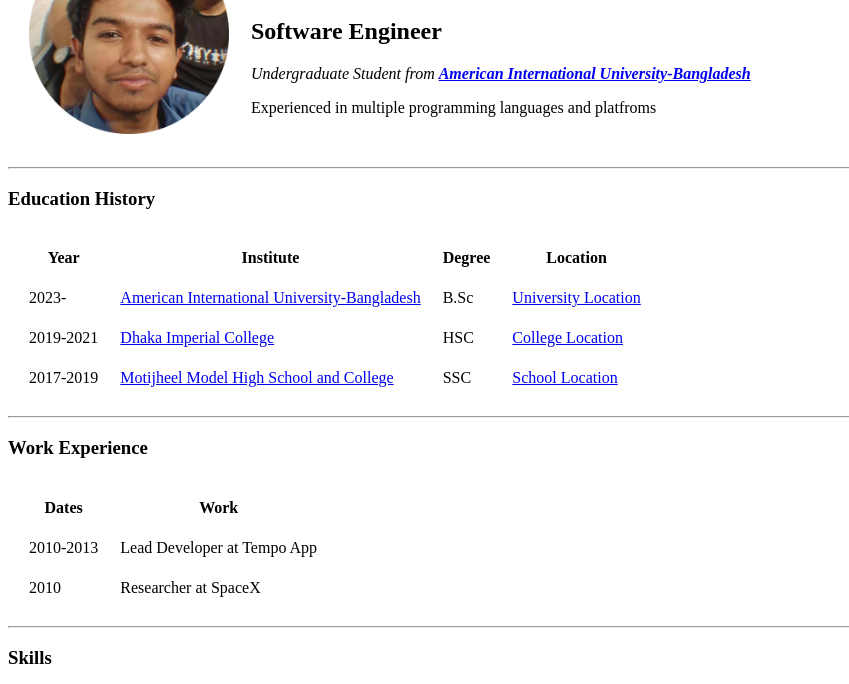
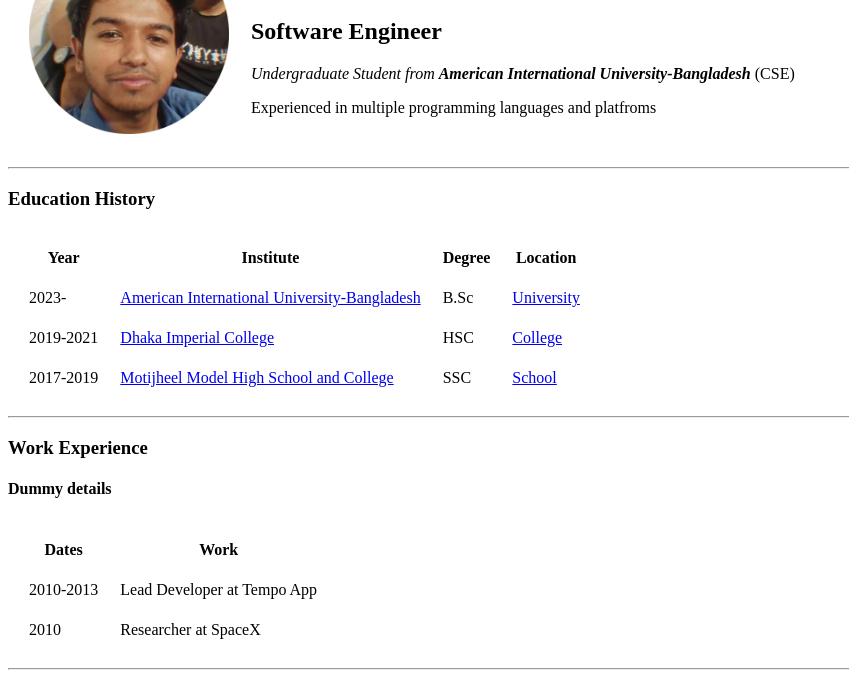
Before and after one commit to raiyen-zayed-rakin/cv, a plain HTML site: page index.html in a window 1280 px wide. Shown: the part 95-779 px from the top of the page, without its empty margins (0-849 px from the left). Drawn offline with Linux system fonts and the light colour scheme.

Commit message:
fixed issues

```diff
--- a/index.html
+++ b/index.html
@@ -13,7 +13,7 @@
         <td>
           <h1>Raiyen Zayed Rakin</h1>
           <h2>Software Engineer</h2>
-          <p><em>Undergraduate Student from <strong><a href="https://www.aiub.edu">American International University-Bangladesh</a></strong></em></p>
+          <p><em>Undergraduate Student from <strong>American International University-Bangladesh</strong></em> (CSE)</p>
 
           <p>Experienced in multiple programming languages and platfroms</p>
         </td>
@@ -35,25 +35,26 @@
           <td>2023-  </td>
           <td><a href="https://www.aiub.edu/">American International University-Bangladesh</a></td>
           <td>B.Sc</td>
-          <td><a href="https://www.google.com/maps/place/American+International+University+-+Bangladesh+(AIUB)/@23.8221242,90.4274063,15z/data=!4m2!3m1!1s0x0:0xc47f7c3e8e2263f2?sa=X&ved=1t:2428&ictx=111">University Location</a></td>
+          <td><a href="https://www.google.com/maps/place/American+International+University+-+Bangladesh+(AIUB)/@23.8221242,90.4274063,15z/data=!4m2!3m1!1s0x0:0xc47f7c3e8e2263f2?sa=X&ved=1t:2428&ictx=111">University</a></td>
         </tr>
         <tr>
           <td>2019-2021</td>
           <td><a href="https://imperialcollege.edu.bd/">Dhaka Imperial College</a></td>
           <td>HSC</td>
-          <td><a href="https://www.google.com/maps/place/Dhaka+Imperial+College/@23.7661421,90.4299232,15z/data=!4m2!3m1!1s0x0:0xbdb6014c6a90b76c?sa=X&ved=1t:2428&ictx=111">College Location</a></td>
+          <td><a href="https://www.google.com/maps/place/Dhaka+Imperial+College/@23.7661421,90.4299232,15z/data=!4m2!3m1!1s0x0:0xbdb6014c6a90b76c?sa=X&ved=1t:2428&ictx=111">College</a></td>
         </tr>
         <tr>
           <td>2017-2019</td>
           <td><a href="https://www.mmodel.edu.bd/">Motijheel Model High School and College</a></td>
           <td>SSC</td>
-          <td><a href="https://www.google.com/maps/place/Motijheel+Model+School+%26+College/@23.7328968,90.4241448,15z/data=!4m2!3m1!1s0x0:0xcc6d2194ef094c64?sa=X&ved=1t:2428&ictx=111">School Location</a></td>
+          <td><a href="https://www.google.com/maps/place/Motijheel+Model+School+%26+College/@23.7328968,90.4241448,15z/data=!4m2!3m1!1s0x0:0xcc6d2194ef094c64?sa=X&ved=1t:2428&ictx=111">School</a></td>
         </tr>
       </tbody>
     </table>
 
     <hr>
     <h3>Work Experience</h3>
+    <h4>Dummy details</h4>
     <table cellspacing = "20">
       <thead>
         <tr>
```
Also changed, not shown: contact-me.html (+3 -3 lines).
